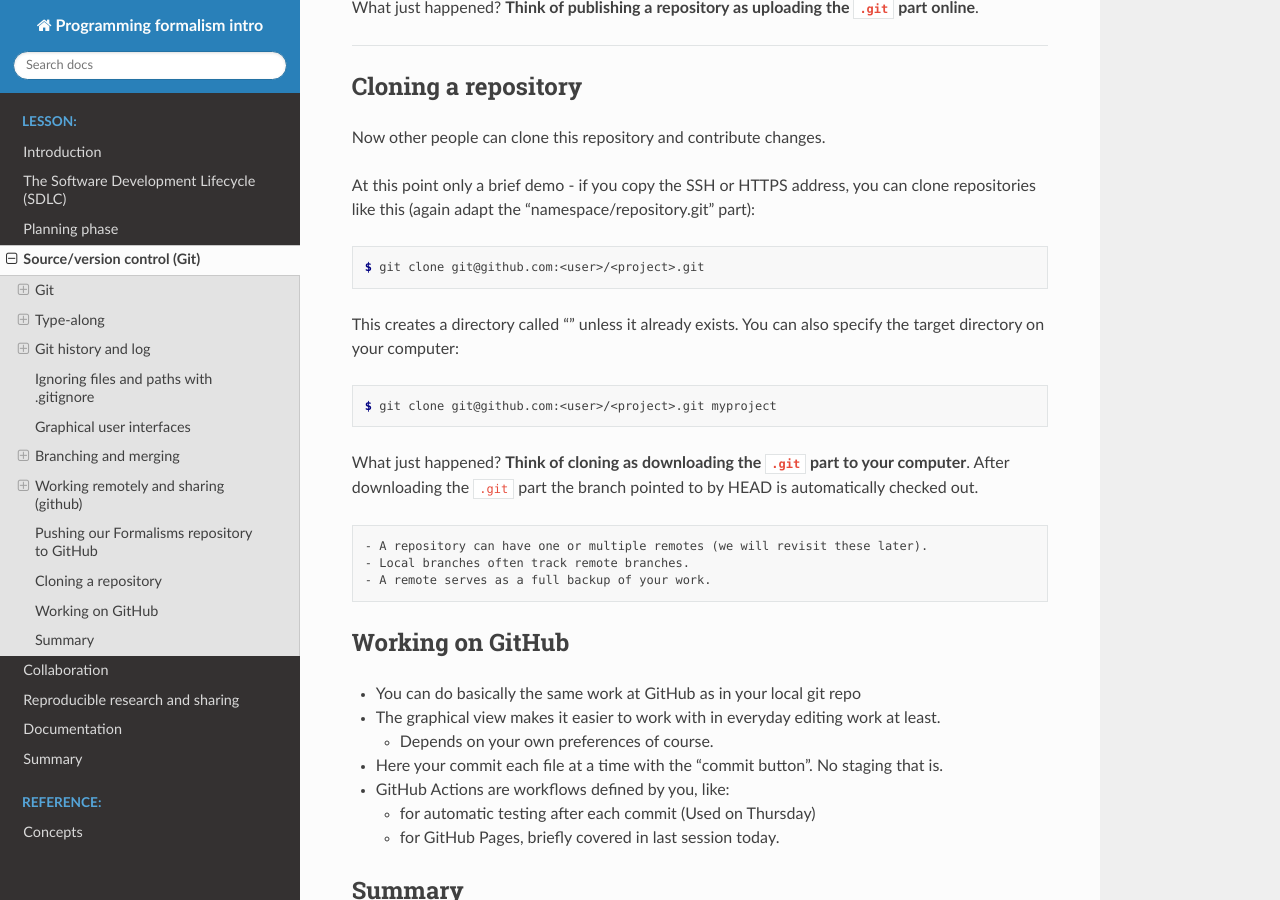
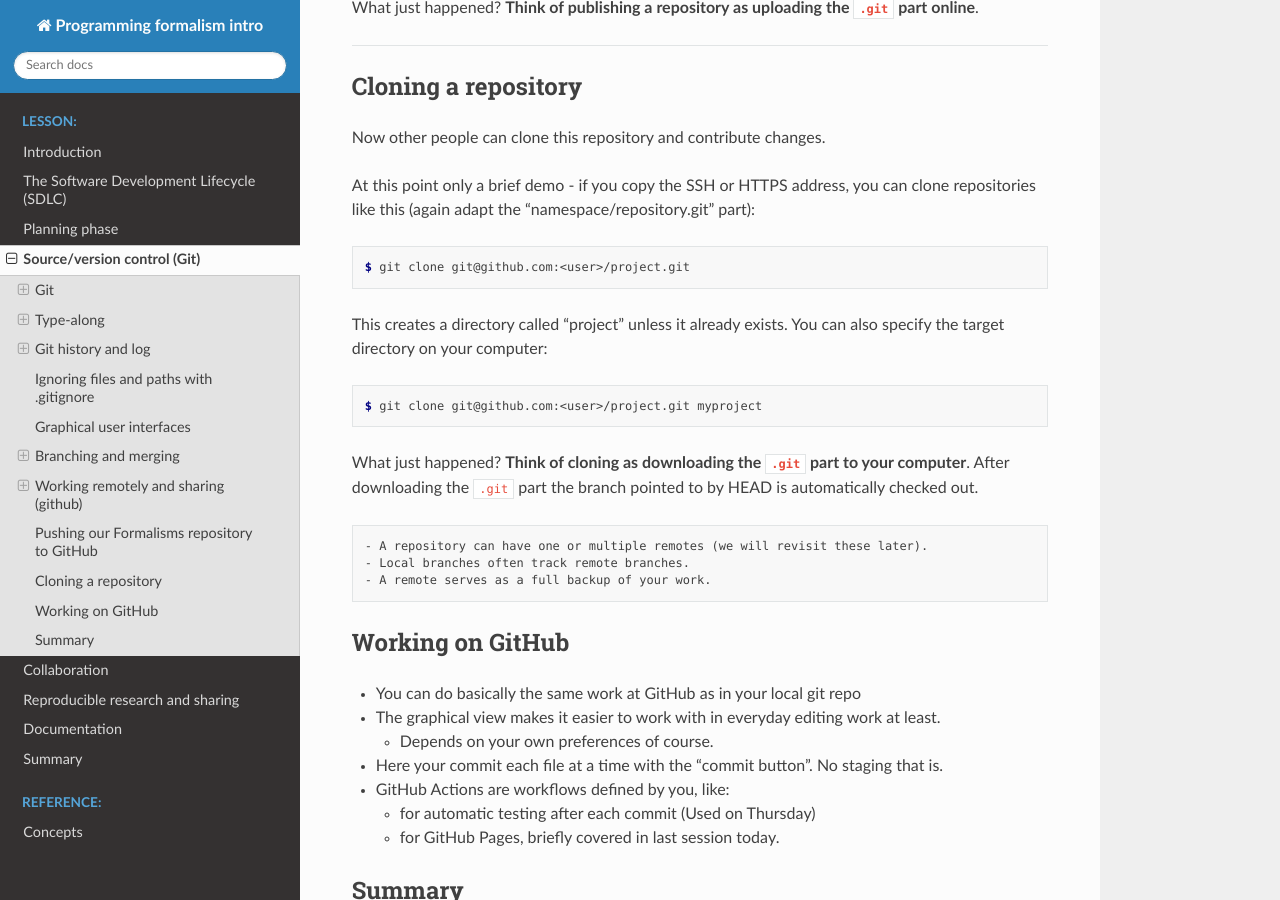
Before and after one commit to UPPMAX/programming_formalisms_intro, a Sphinx documentation site: the page built from doc/sourcecontrol.md, in a window 1280 px wide and 900 px high, scrolled down 12635 px. Built offline with Sphinx 7.4.7 and the Read the Docs theme 2.0.0, drawn with Linux system fonts in a browser that asks for light colours; pages that are not in the unit, such as notebooks, are missing from menus.

Commit message:
Update sourcecontrol.md

````diff
--- a/doc/sourcecontrol.md
+++ b/doc/sourcecontrol.md
@@ -663,14 +663,14 @@ At this point only a brief demo - if you copy the SSH or HTTPS address, you can
 (again adapt the "namespace/repository.git" part):
 
 ```console
-$ git clone git@github.com:<user>/<project>.git
+$ git clone git@github.com:<user>/project.git
 ```
 
-This creates a directory called "<project>" unless it already exists. You can also specify the target directory
+This creates a directory called "project" unless it already exists. You can also specify the target directory
 on your computer:
 
 ```console
-$ git clone git@github.com:<user>/<project>.git myproject
+$ git clone git@github.com:<user>/project.git myproject
 ```
 
 What just happened? **Think of cloning as downloading the `.git` part to your
````
